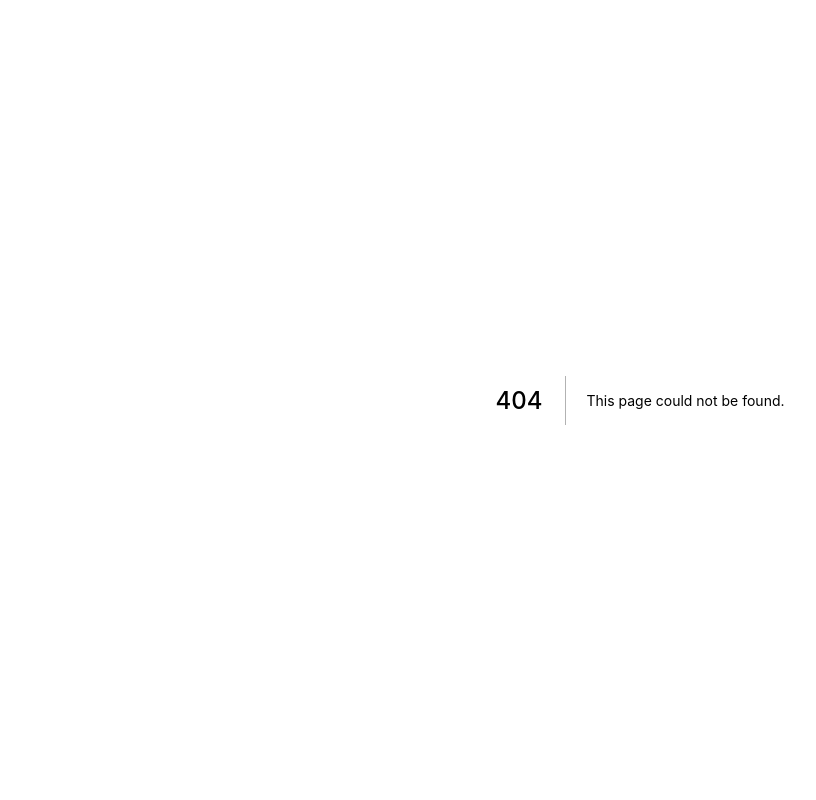
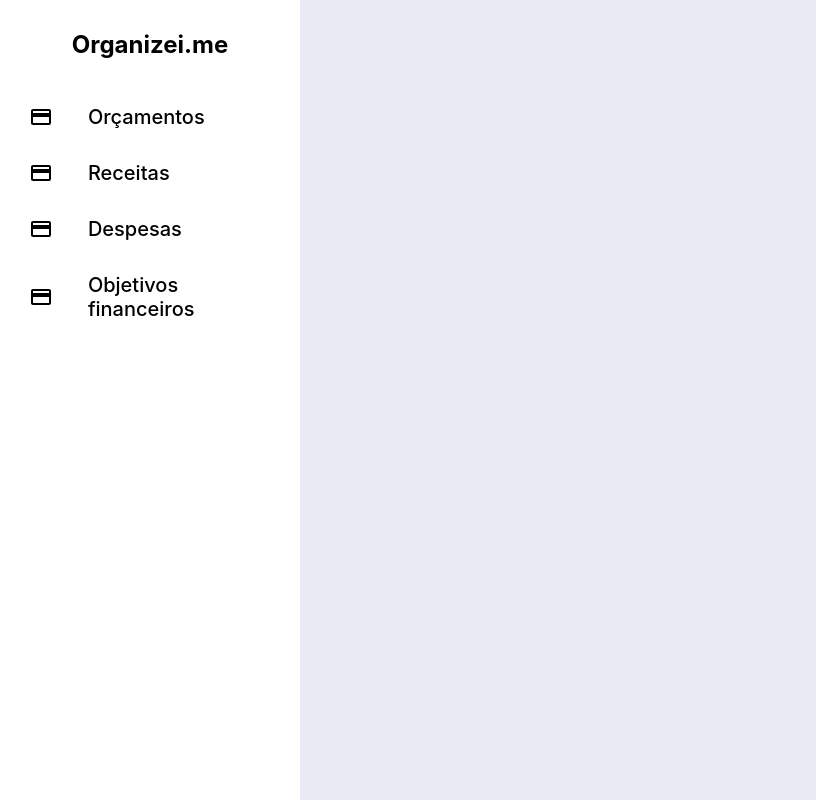
Before and after one commit to JosimarPintoCamilo/organizeime, a Next.js app: page /painel/dashboard in a window 1280 px wide. Before the commit this address had no page. Shown: the whole page, without its empty margins (0-816 px from the left). Built offline with nearby package versions, Linux system fonts and the light colour scheme.

Commit message:
Criando o Sidebar para o painel

```diff
--- /dev/null
+++ b/components/painel/Sidebar.js
@@ -0,0 +1,27 @@
+import React from 'react';
+import style from './Sidebar.module.css';
+import CreditCardIcon from '@material-ui/icons/CreditCard';
+
+export default function Sidebar(){
+    return (
+        <div className ={style.estilo}>
+            <h2>Organizei.me</h2>
+            <div>
+                <div className ={style.icone}><CreditCardIcon /></div>
+                <p>Orçamentos</p>
+            </div>
+            <div>
+                <div className ={style.icone}><CreditCardIcon /></div>
+                <p>Receitas</p>
+            </div>
+            <div>
+                <div className ={style.icone}><CreditCardIcon /></div>
+                <p>Despesas</p>
+            </div>
+            <div>
+                <div className ={style.icone}><CreditCardIcon /></div>
+                <p>Objetivos financeiros</p>
+            </div>
+        </div>
+    );
+}
--- /dev/null
+++ b/components/painel/Sidebar.module.css
@@ -0,0 +1,49 @@
+.estilo {
+    background-color: #ffffff;
+    width: 300px;
+    height: 100vh;
+}
+.estilo h2{
+    /* background-color: darkkhaki; */
+    padding: 30px 10px;
+    text-align: center;
+    cursor: pointer;
+}
+.estilo > div{
+    width: 100%;
+    /* border: 1px solid teal; */
+    display: flex;
+    flex-direction: row;
+    padding: 1px 10px;
+    font-weight: 500;
+    font-family: -apple-system, BlinkMacSystemFont, Segoe UI, Roboto, Oxygen,
+    Ubuntu, Cantarell, Fira Sans, Droid Sans, Helvetica Neue, sans-serif;
+}
+.estilo > div:hover{
+    cursor: pointer;
+    background-color: #5ec286;
+    color: white;
+}
+
+.icone{
+    flex: 30%;
+    display: grid;
+    place-items: center;
+}
+
+.estilo > div > p{
+    width: 100%;
+    /* border: 1px solid teal; */
+    display: flex;
+    flex-direction: row;
+    padding: 15px;
+    font-size: 20px;
+}
+/*
+.estilo descricao{
+    flex: 70%;
+}
+.estilo descricao:hover{
+    cursor: pointer;
+    background-color: yellowgreen;
+} */
--- a/package.json
+++ b/package.json
@@ -8,6 +8,8 @@
     "start": "next start"
   },
   "dependencies": {
+    "@material-ui/core": "^4.11.3",
+    "@material-ui/icons": "^4.11.2",
     "@react-firebase/auth": "^0.2.10",
     "firebase": "^8.2.4",
     "google-auth-library": "^6.1.5",
--- a/pages/_app.js
+++ b/pages/_app.js
@@ -1,3 +1,4 @@
+import '../styles/globals.css';
 function MyApp({ Component, pageProps }) {
 
   return(
--- /dev/null
+++ b/pages/painel/dashboard.js
@@ -0,0 +1,6 @@
+import Sidebar from '../../components/painel/Sidebar';
+export default function Dashboard(){
+    return (
+        <Sidebar />
+    );
+}
--- a/styles/globals.css
+++ b/styles/globals.css
@@ -1,5 +1,6 @@
 html,
 body {
+  background-color: #e8ebf4;
   padding: 0;
   margin: 0;
   font-family: -apple-system, BlinkMacSystemFont, Segoe UI, Roboto, Oxygen,
@@ -13,4 +14,6 @@ a {
 
 * {
   box-sizing: border-box;
+  margin: 0;
+  padding: 0;
 }
```
